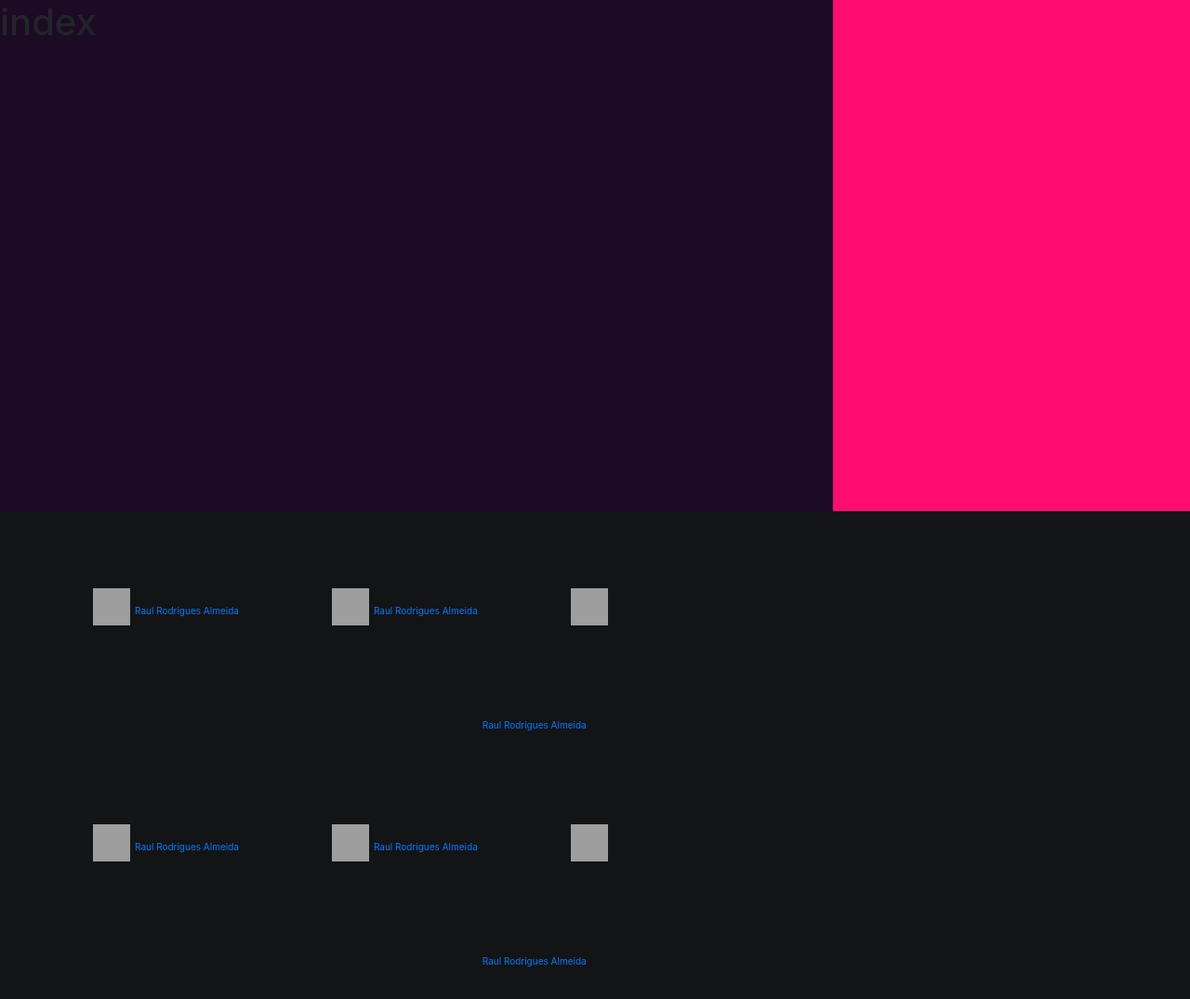
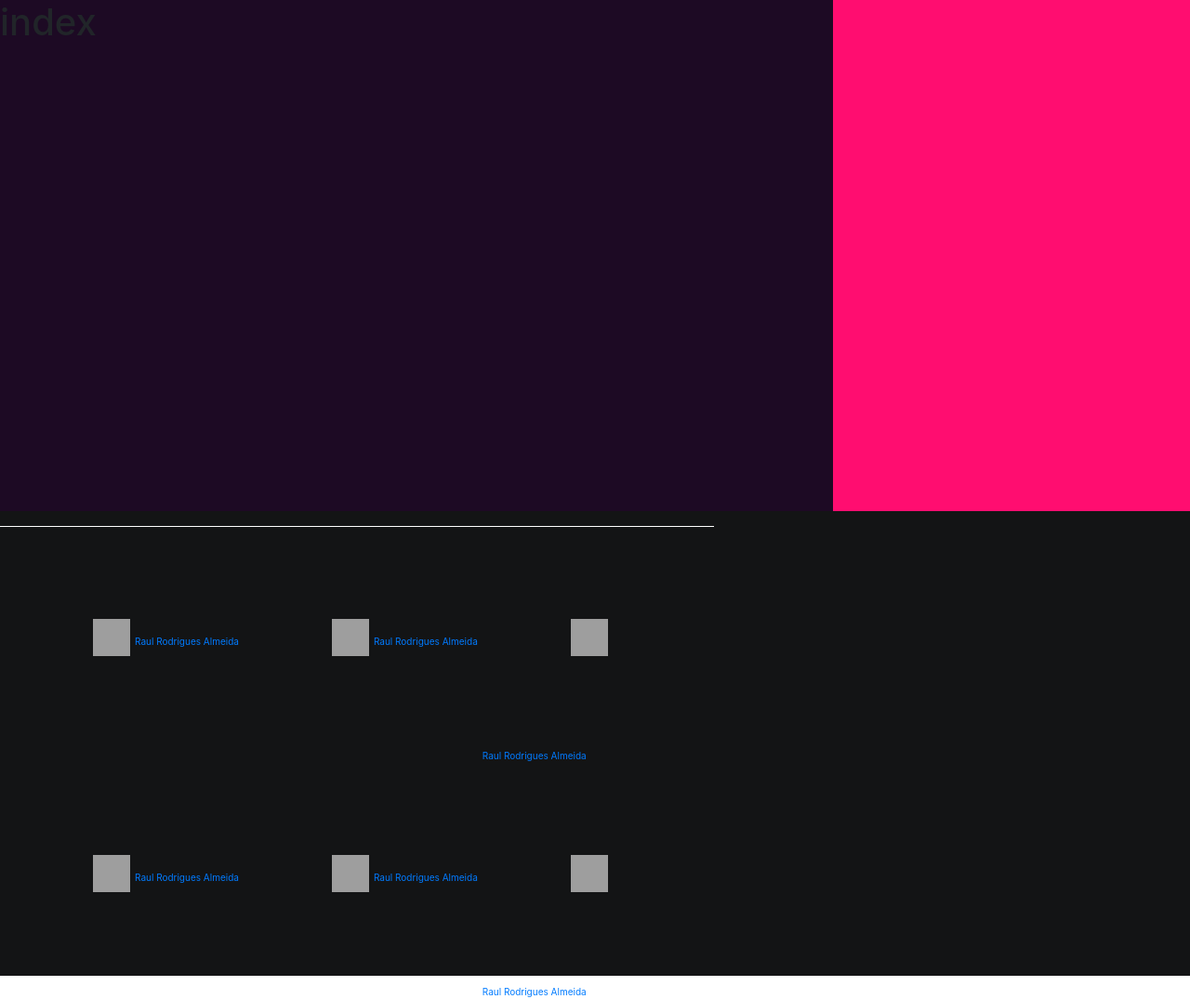
Before and after one commit to senacrs-emti/2022-1T-jornal-G1, a PHP site: page / in a window 1280 px wide. Shown: the part 150-1225 px from the top of the page at 93% size. Before the commit the page ends 1190 px from the top, so only its background shows below. Run offline with PHP 8.4, Linux system fonts and the light colour scheme; grey boxes are pictures that could not be loaded.

Commit message:
adição de HR colorido para transição
bonito

```diff
--- a/assets/css/style.css
+++ b/assets/css/style.css
@@ -54,3 +54,9 @@ footer p{
 .bloco3 {
     width: 40%;
 }
+
+footer hr{
+    border-color: white;
+    width: 100%;
+    height: 100%;
+}
--- a/includes/_footer.php
+++ b/includes/_footer.php
@@ -1,6 +1,7 @@
 <footer>
 <section class="section_principal" col-12>
 <div class=bloco1 col-3>
+    <hr>
     <section>
         <a href="#">
             <img src="https://cdn-icons-png.flaticon.com/512/25/25231.png">
```
